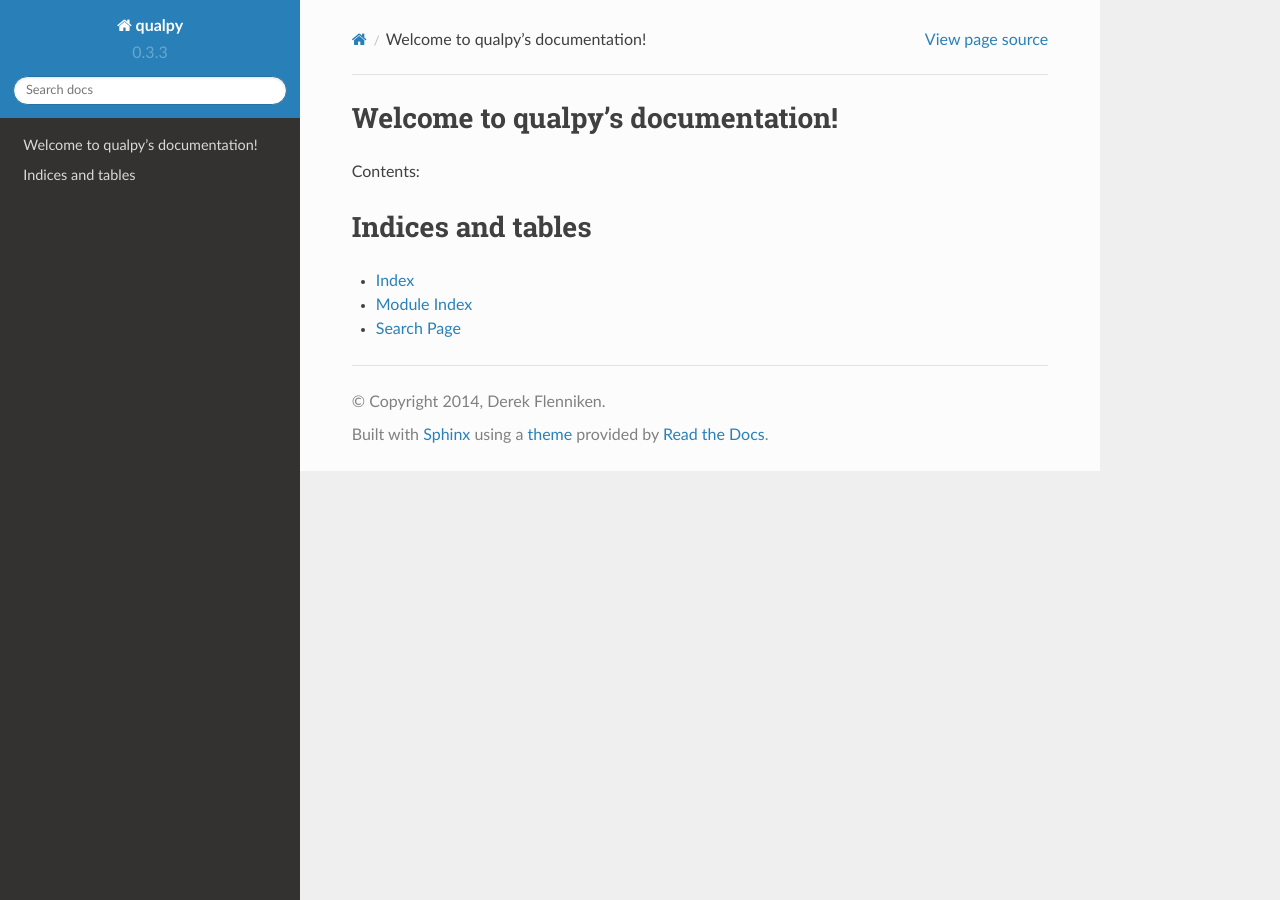
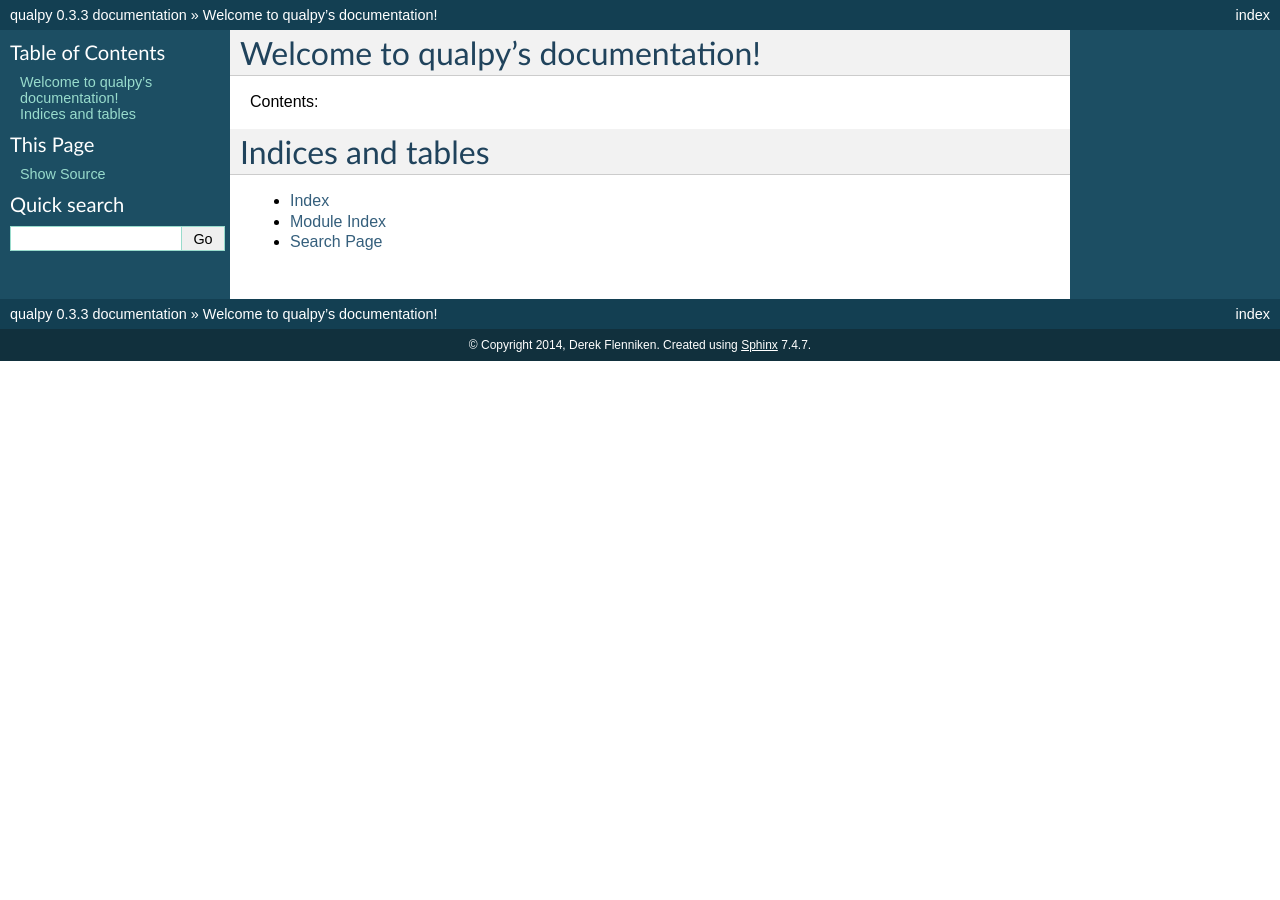
Before and after one commit to 3nth/qualpy, a Sphinx documentation site: the page built from docs/index.rst, in a window 1280 px wide. Built offline with Sphinx 7.4.7, drawn with Linux system fonts in a browser that asks for light colours.

Commit message:
default sphinx template

```diff
--- a/docs/conf.py
+++ b/docs/conf.py
@@ -14,8 +14,6 @@
 
 import sys
 import os
-
-import sphinx_rtd_theme
 
 # If extensions (or modules to document with autodoc) are in another directory,
 # add these directories to sys.path here. If the directory is relative to the
@@ -104,7 +102,7 @@ pygments_style = 'sphinx'
 
 # The theme to use for HTML and HTML Help pages.  See the documentation for
 # a list of builtin themes.
-html_theme = 'sphinx_rtd_theme'
+html_theme = 'default'
 
 # Theme options are theme-specific and customize the look and feel of a theme
 # further.  For a list of options available for each theme, see the
```
